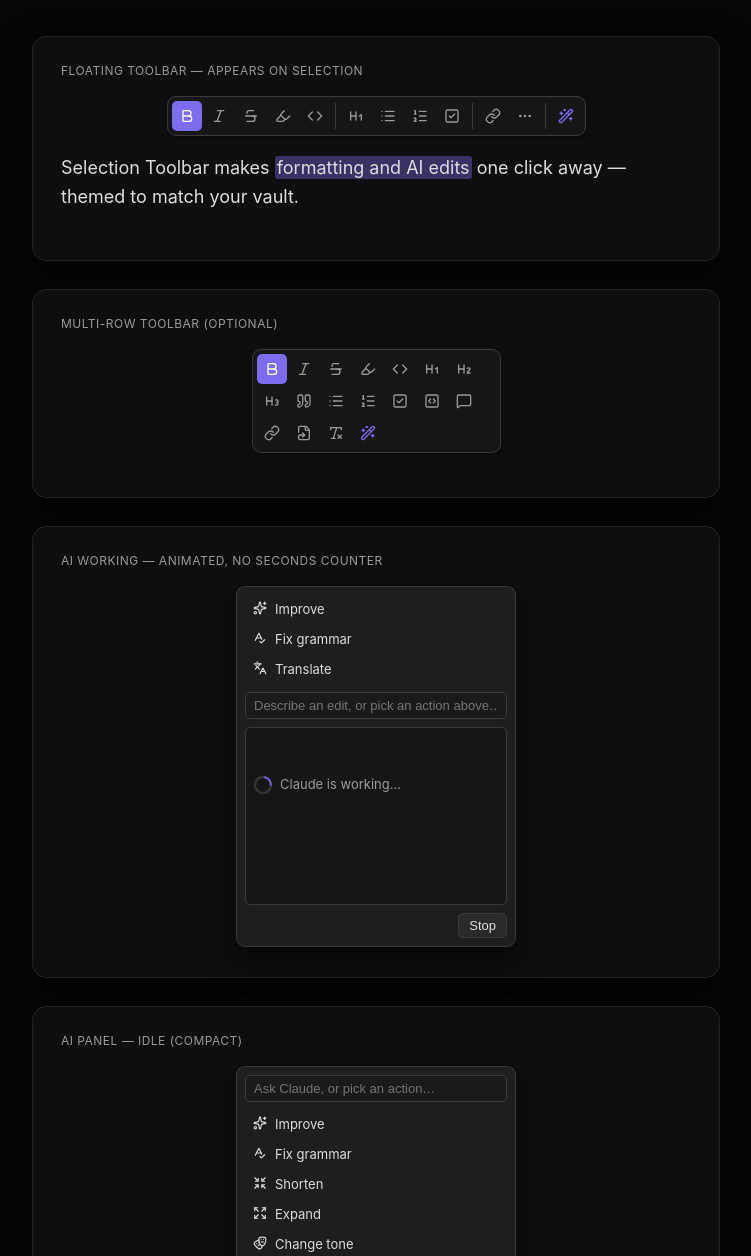
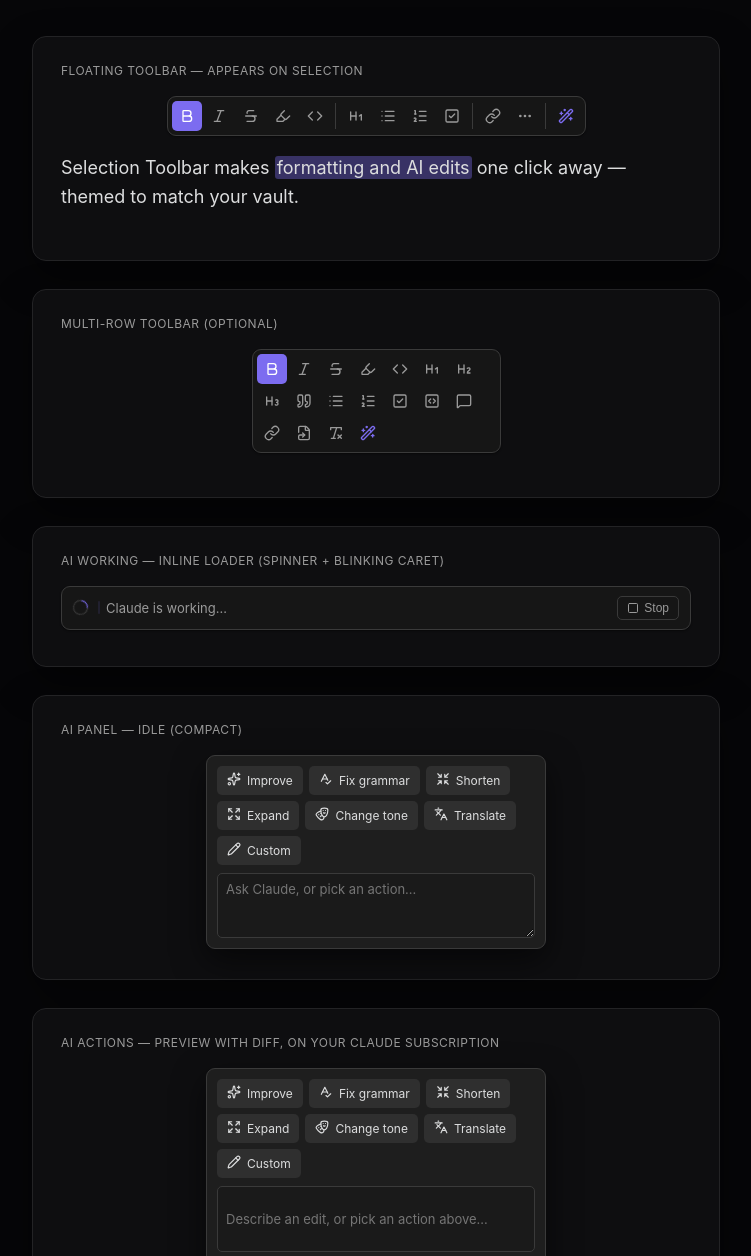
Before and after one commit to mariomile/obsidian-selection-toolbar, a website: page docs/preview.html in a window 1280 px wide. Shown: the top 1256 px of the page, without its empty margins (4-755 px from the left). Drawn offline with nearby package versions, Linux system fonts and the light colour scheme.

Commit message:
Refine AI UX: chip selector + multiline prompt; pixel-perfect inline loader; rename to 'AI Selection Toolbar'
Prompt selector back to (cleaner) action chips with a 2-row textarea (Enter submits, Shift+Enter newline). Inline loader redesigned per /frontend-design: refined ring spinner + thin blinking caret bar + muted label (dropped the gradient shimmer) + ghost Stop button with a stop icon. Plugin display name → 'AI Selection Toolbar' (id unchanged).

Co-Authored-By: Claude Opus 4.8 (1M context) <noreply@anthropic.com>

```diff
--- a/docs/preview.html
+++ b/docs/preview.html
@@ -95,6 +95,7 @@
   /* Lucide injects <svg class="lucide">; size them like the plugin's icons. */
   .selection-toolbar-btn svg { width: var(--icon-s); height: var(--icon-s); }
   .selection-ai-action svg { width: var(--icon-xs); height: var(--icon-xs); }
+  .sk-inline-stop-icon svg { width: 12px; height: 12px; }
 </style>
 </head>
 <body>
@@ -154,27 +155,17 @@
 
   <!-- Shot 1c: AI working loader -->
   <div class="card" id="shot-working">
-    <p class="caption">AI working — animated, no seconds counter</p>
-    <div class="panel-stage">
-      <div class="selection-ai-panel">
-        <div class="selection-ai-actions">
-          <div class="selection-ai-action"><span><i data-lucide="sparkles"></i></span><span>Improve</span></div>
-          <div class="selection-ai-action"><span><i data-lucide="spell-check"></i></span><span>Fix grammar</span></div>
-          <div class="selection-ai-action"><span><i data-lucide="languages"></i></span><span>Translate</span></div>
-        </div>
-        <div class="selection-ai-prompt-row">
-          <input class="selection-ai-prompt" type="text" value="" placeholder="Describe an edit, or pick an action above…" />
-        </div>
-        <div class="selection-ai-output">
-          <div class="selection-ai-working">
-            <span class="selection-ai-spinner"></span>
-            <span class="selection-ai-working-label">Claude is working…</span>
-          </div>
-        </div>
-        <div class="selection-ai-footer">
-          <button class="selection-ai-btn">Stop</button>
-        </div>
-      </div>
+    <p class="caption">AI working — inline loader (spinner + blinking caret)</p>
+    <div class="sk-inline sk-inline-loading">
+      <span class="sk-inline-spinner"></span>
+      <span class="sk-inline-typing">
+        <span class="sk-inline-caret"></span>
+        <span class="sk-inline-label">Claude is working…</span>
+      </span>
+      <button class="sk-inline-stop">
+        <span class="sk-inline-stop-icon"><i data-lucide="square"></i></span>
+        <span>Stop</span>
+      </button>
     </div>
   </div>
 
@@ -183,9 +174,6 @@
     <p class="caption">AI panel — idle (compact)</p>
     <div class="panel-stage">
       <div class="selection-ai-panel">
-        <div class="selection-ai-prompt-row">
-          <input class="selection-ai-prompt" type="text" value="" placeholder="Ask Claude, or pick an action…" />
-        </div>
         <div class="selection-ai-actions">
           <div class="selection-ai-action"><span><i data-lucide="sparkles"></i></span><span>Improve</span></div>
           <div class="selection-ai-action"><span><i data-lucide="spell-check"></i></span><span>Fix grammar</span></div>
@@ -194,6 +182,9 @@
           <div class="selection-ai-action"><span><i data-lucide="drama"></i></span><span>Change tone</span></div>
           <div class="selection-ai-action"><span><i data-lucide="languages"></i></span><span>Translate</span></div>
           <div class="selection-ai-action"><span><i data-lucide="pencil"></i></span><span>Custom</span></div>
+        </div>
+        <div class="selection-ai-prompt-row">
+          <textarea class="selection-ai-prompt" rows="2" placeholder="Ask Claude, or pick an action…"></textarea>
         </div>
         <div class="selection-ai-output is-empty">Pick an action or type an instruction.</div>
         <div class="selection-ai-status"></div>
--- a/styles.css
+++ b/styles.css
@@ -97,9 +97,9 @@
   display: flex;
   flex-direction: column;
   gap: 8px;
-  width: 280px;
+  width: 340px;
   max-width: 90vw;
-  padding: 8px;
+  padding: 10px;
   box-sizing: border-box;
   background: var(--background-primary);
   border: 1px solid var(--background-modifier-border);
@@ -110,36 +110,37 @@
   animation: selection-toolbar-in 90ms ease-out;
 }
 
-/* Vertical action list (Notion-style menu). */
+/* Action chips. */
 .selection-ai-actions {
   display: flex;
-  flex-direction: column;
-  gap: 1px;
+  flex-wrap: wrap;
+  gap: 6px;
 }
 
 .selection-ai-action {
-  display: flex;
+  display: inline-flex;
   align-items: center;
-  gap: 8px;
-  width: 100%;
-  padding: 6px 8px;
-  font-size: var(--font-ui-small);
+  gap: 6px;
+  padding: 5px 9px;
+  font-size: var(--font-ui-smaller);
   color: var(--text-normal);
-  background: transparent;
-  border: none;
+  background: var(--background-modifier-hover);
+  border: 1px solid transparent;
   border-radius: var(--radius-s);
   cursor: pointer;
+  transition: background-color 120ms ease, border-color 120ms ease;
 }
 
 .selection-ai-action:hover,
 .selection-ai-action:focus-visible {
-  background: var(--background-modifier-hover);
+  background: var(--background-modifier-active-hover);
+  border-color: var(--background-modifier-border);
   outline: none;
 }
 
 .selection-ai-action .svg-icon {
-  width: var(--icon-s, 16px);
-  height: var(--icon-s, 16px);
+  width: 14px;
+  height: 14px;
   color: var(--text-muted);
   flex: none;
 }
@@ -151,13 +152,18 @@
 
 .selection-ai-prompt {
   flex: 1;
+  width: 100%;
   min-width: 0;
   font-size: var(--font-ui-small);
+  font-family: inherit;
+  line-height: 1.45;
   color: var(--text-normal);
   background: var(--background-primary-alt, var(--background-secondary));
   border: 1px solid var(--background-modifier-border);
   border-radius: var(--radius-s);
-  padding: 5px 8px;
+  padding: 6px 8px;
+  resize: vertical;
+  min-height: calc(1.45em * 2 + 14px);
 }
 
 .selection-ai-prompt:focus {
@@ -325,34 +331,77 @@
 .sk-inline-loading {
   flex-direction: row;
   align-items: center;
-  gap: 8px;
+  gap: 10px;
+  padding: 9px 11px;
+}
+
+.sk-inline-spinner {
+  flex: none;
+  width: 13px;
+  height: 13px;
+  border-radius: 50%;
+  border: 1.5px solid var(--background-modifier-border);
+  border-top-color: var(--interactive-accent);
+  animation: selection-ai-spin 0.7s linear infinite;
 }
 
 .sk-inline-typing {
   display: inline-flex;
-  align-items: baseline;
-  gap: 3px;
+  align-items: center;
+  gap: 6px;
+  min-width: 0;
 }
 
 .sk-inline-caret {
-  color: var(--text-normal);
-  font-weight: 600;
-  animation: selection-ai-blink 1s step-end infinite;
+  flex: none;
+  width: 2px;
+  height: 1.05em;
+  border-radius: 1px;
+  background: var(--interactive-accent);
+  animation: sk-blink 1.1s ease-in-out infinite;
+}
+
+.sk-inline-label {
+  color: var(--text-muted);
+  font-size: var(--font-ui-small);
+  white-space: nowrap;
+  overflow: hidden;
+  text-overflow: ellipsis;
+}
+
+@keyframes sk-blink {
+  0%, 100% { opacity: 1; }
+  50% { opacity: 0.1; }
 }
 
 .sk-inline-stop {
+  display: inline-flex;
+  align-items: center;
+  gap: 5px;
   margin-left: auto;
+  flex: none;
   font-size: var(--font-ui-smaller);
-  padding: 3px 10px;
+  padding: 4px 9px;
   border-radius: var(--radius-s);
   cursor: pointer;
-  color: var(--text-normal);
-  background: var(--interactive-normal);
+  color: var(--text-muted);
+  background: transparent;
   border: 1px solid var(--background-modifier-border);
+  transition: background-color 120ms ease, color 120ms ease;
 }
 
 .sk-inline-stop:hover {
-  background: var(--interactive-hover);
+  background: var(--background-modifier-hover);
+  color: var(--text-normal);
+}
+
+.sk-inline-stop-icon {
+  display: inline-flex;
+}
+
+.sk-inline-stop-icon .svg-icon {
+  width: 12px;
+  height: 12px;
 }
 
 .sk-inline-diff {
@@ -391,7 +440,8 @@
   .selection-toolbar-btn {
     transition-duration: 0ms;
   }
-  .selection-ai-spinner {
+  .selection-ai-spinner,
+  .sk-inline-spinner {
     animation-duration: 0ms;
   }
   .selection-ai-caret,
```
Also changed, not shown: src/ai/inline.ts (+7 -4 lines), src/ai/panel.ts (+7 -7 lines), README.md, docs/ai-working.png, manifest.json.
